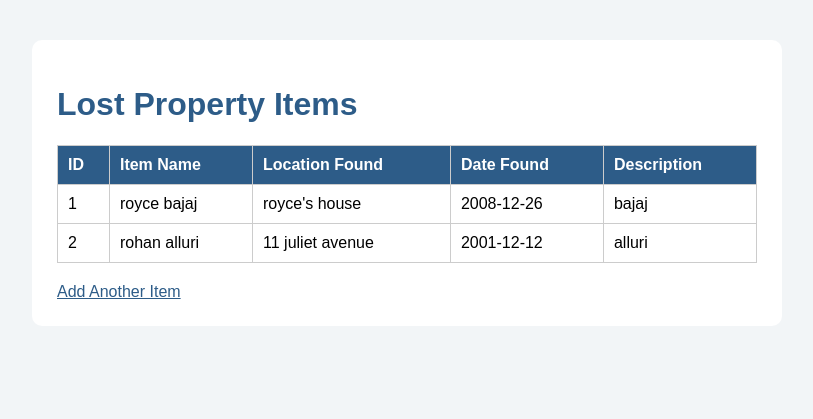
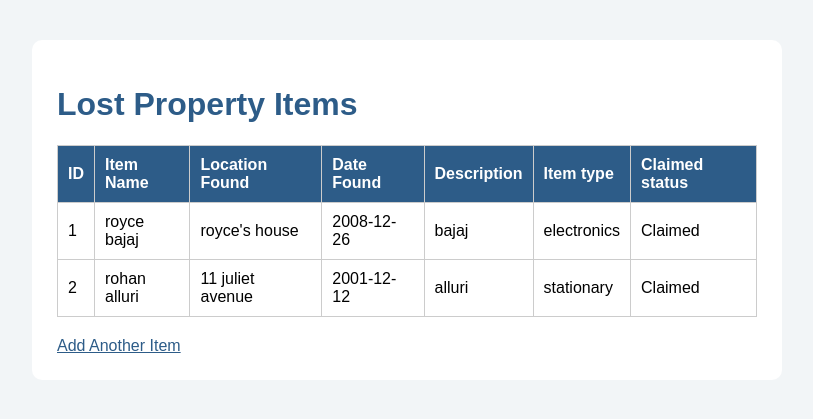
Before and after one commit to 26sinek-jpg/lost_property_register, a Flask app: page /items in a window 1280 px wide. Shown: the top 419 px of the page, without its empty margins (233-1046 px from the left). Run offline with Flask 3, Linux system fonts and the light colour scheme; data comes from the database, SQL or seed files in the repository; both versions use the stored data as it was after the commit.

Commit message:
Added claimed status and item type

```diff
--- a/app.py
+++ b/app.py
@@ -13,7 +13,8 @@ def create_database():
             location_found TEXT NOT NULL,
             date_found TEXT NOT NULL,
             description TEXT NOT NULL,
-            category TEXT NOT NULL
+            category TEXT NOT NULL,
+            claimed INTEGER DEFAULT 0
         )
     """)
     connection.commit()
@@ -36,8 +37,8 @@ def add_item():
     cursor = connection.cursor()
 
     cursor.execute("""
-        INSERT INTO items (item_name, location_found, date_found, description,category)
-        VALUES (?, ?, ?, ?, ?)
+        INSERT INTO items (item_name, location_found, date_found, description,category, claimed)
+        VALUES (?, ?, ?, ?, ? , 0)
     """, (item_name, location_found, date_found, description,category))
 
     connection.commit()
@@ -53,7 +54,14 @@ def view_items():
     connection.close()
     return render_template("items.html", items=items)
 
-
+@app.route("/claim/<int:item_id>")
+def claim_item(item_id):
+    connection = sqlite3.connect(DATABASE)
+    cursor = connection.cursor()
+    cursor.execute("UPDATE items SET claimed = 1 WHERE id =?",(item_id,))
+    connection.commit()
+    connection.close()
+    return redirect("/items")
 if __name__ == "__main__":
     create_database()
     app.run(debug=True)
--- a/templates/items.html
+++ b/templates/items.html
@@ -15,6 +15,8 @@
                     <th>Location Found</th>
                     <th>Date Found</th>
                     <th>Description</th>
+                    <th>Item type</th>
+                    <th>Claimed status</th>
                 </tr>
                 {% for item in items %}
                 <tr>
@@ -23,6 +25,15 @@
                     <td>{{ item[2] }}</td>
                     <td>{{ item[3] }}</td>
                     <td>{{ item[4] }}</td>
+                    <td>{{ item[5] }}</td>
+                    <td>
+                        {% if item[6] == 1 %}
+                            Claimed
+                        {% else %}
+                            <a href="/claim/{{ item[0]}}">Mark as claimed</a>
+                        {% endif %}
+                    </td>
+
                 </tr>
                 {% endfor %}
             </table>
```
Also changed, not shown: lost_property.db.
